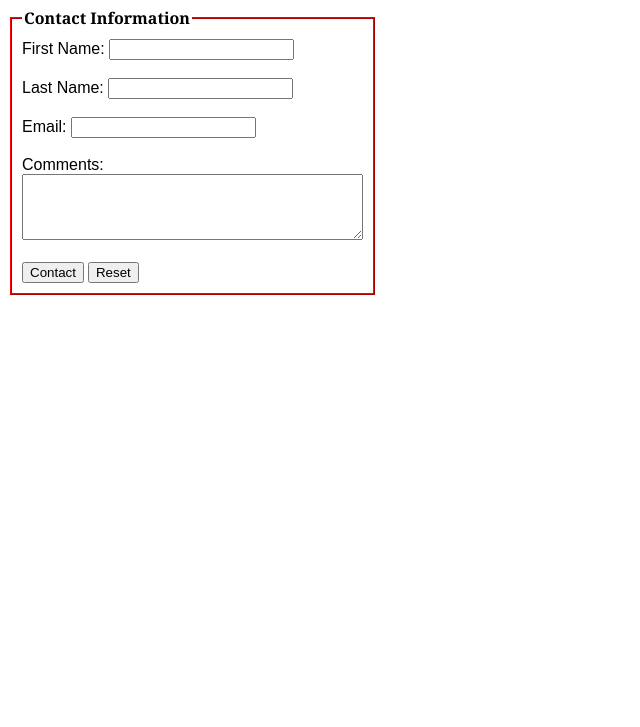
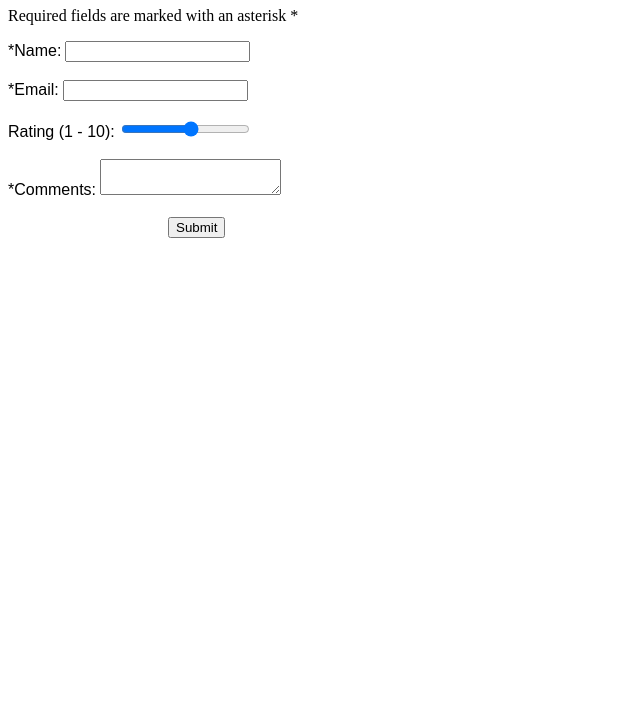
Before and after one commit to ElizaBuzby/Chapter-9, a plain HTML site: page 9.5/index.html in a window 1280 px wide. Shown: the part 73-800 px from the top of the page, without its empty margins (0-640 px from the left). Drawn offline with Linux system fonts and the light colour scheme.

Commit message:
Update index.html

```diff
--- a/9.5/index.html
+++ b/9.5/index.html
@@ -1,7 +1,7 @@
 <!DOCTYPE html>
 <html lang="en">
 <head>
-    <title>Contact Form 4</title>
+    <title>Comment Form</title>
     <meta charset="utf-8">
     <meta name="viewport" content="width=device-width, initial-scale=0">
     <style>
@@ -11,29 +11,43 @@
             margin-bottom: 10px;}
         legend {font-family: Georgia, 'Times New Roman', serif;
             font-weight: bold;}
-        label {font-family: Arial, sans-serif;}
+        label {font-family: Arial, sans-serif;
+            width: 150px;}
+        #mySubmit {margin-left: 160px;}
+        form {min-width: 400px}
     </style>
 </head>
 
 <body>
     <header>
-        <h1>Contact Us</h1>
+        <h1>Send Us Your Comments</h1>
+        <p>Required fields are marked with an asterisk *</p>
     </header>
 
     <nav></nav>
 
     <main>
         <form method="post" action="http://webdevbasics.net/scripts/demo.php">
-            <fieldset>
+            <label for="myName">*Name:</label>
+            <input type="text" name="myName" id="myName" required="required"><br><br>
+            <label for="myEmail">*Email:
+            <input type="email" name="myEmail" id="myEmail" required="required"></label><br><br>
+            <label for="myRating">Rating (1 - 10):</label>
+            <input type="range" name="myRating" id="myRating" min="1" max="10"><br><br>
+            <label for="myComments">*Comments:</label>
+            <textarea name="myComments" id="my Comments" rows="2" cols="20" required="required">
+            </textarea><br><br>
+            <input id="mySubmit" type="Submit" value="Submit">
+        </form>
+            <!-- <fieldset>
                 <legend>Contact Information</legend>
-            <label>First Name: <input type="text" name="fname" id="fname"></label><br><br>
-            <label>Last Name: <input type="text" name="lname" id="lname"></label><br><br>
-            <label>Email: <input type="text" name="email" id="email"></label><br><br>
-           <label for="comments">Comments:</label><br> <textarea name="comments" id="comments" rows="4" cols="40"></textarea><br><br>
+            <label>*First Name: <input type="text" name="fname" id="fname" required="required"></label><br><br>
+            <label>*Last Name: <input type="text" name="lname" id="lname" required="required"></label><br><br>
+            <label for="comments">*Comments:</label><br> <textarea name="comments" id="comments" rows="4" cols="40"></textarea><br><br>
             <input type="submit" value="Contact">
             <input type="reset">
             </fieldset>
-        </form>
+        </form>-->
     </main>
 </body>
 </html>
```
